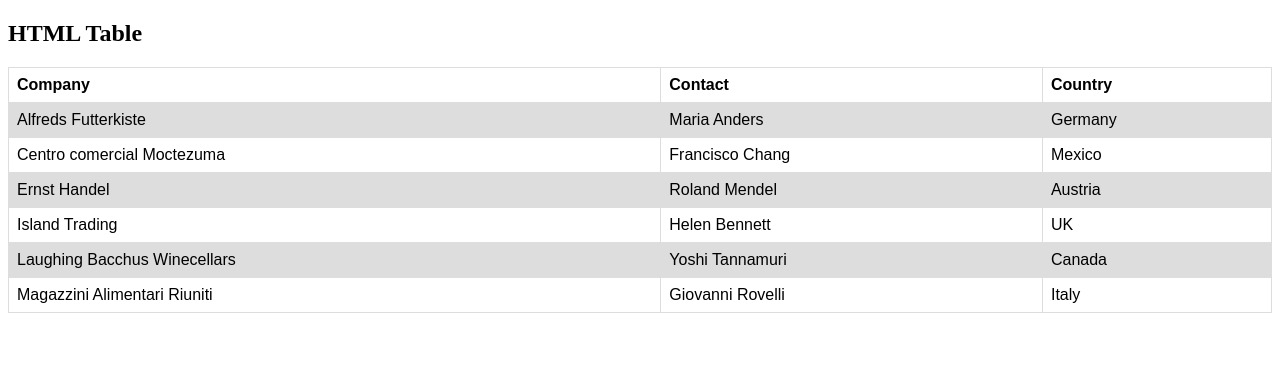
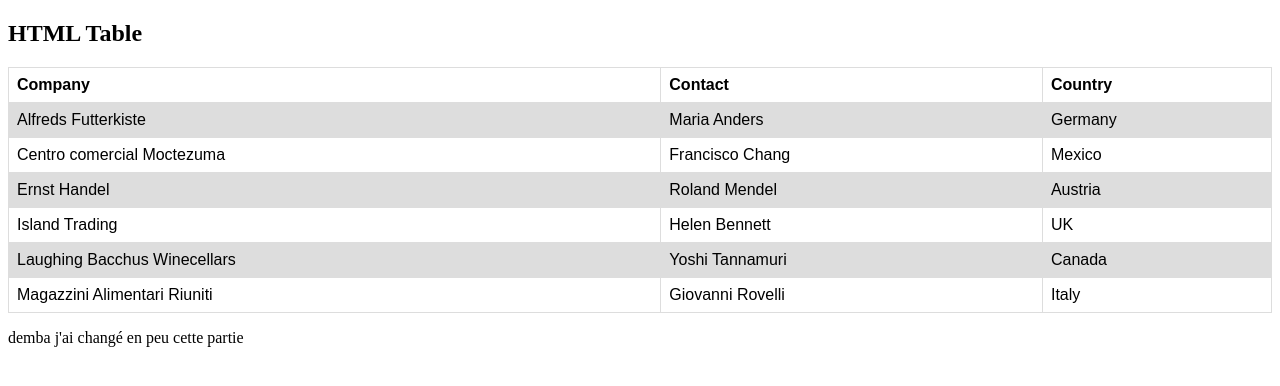
Before and after one commit to dembabaghayokho/first, a plain HTML site: page index.html in a window 1280 px wide. Drawn offline with Linux system fonts and the light colour scheme.

Commit message:
Update index.html

```diff
--- a/index.html
+++ b/index.html
@@ -61,5 +61,7 @@ tr:nth-child(even) {
   </tr>
 </table>
 
+<p>demba j'ai changé en peu cette partie</p>
+
 </body>
 </html>
```
